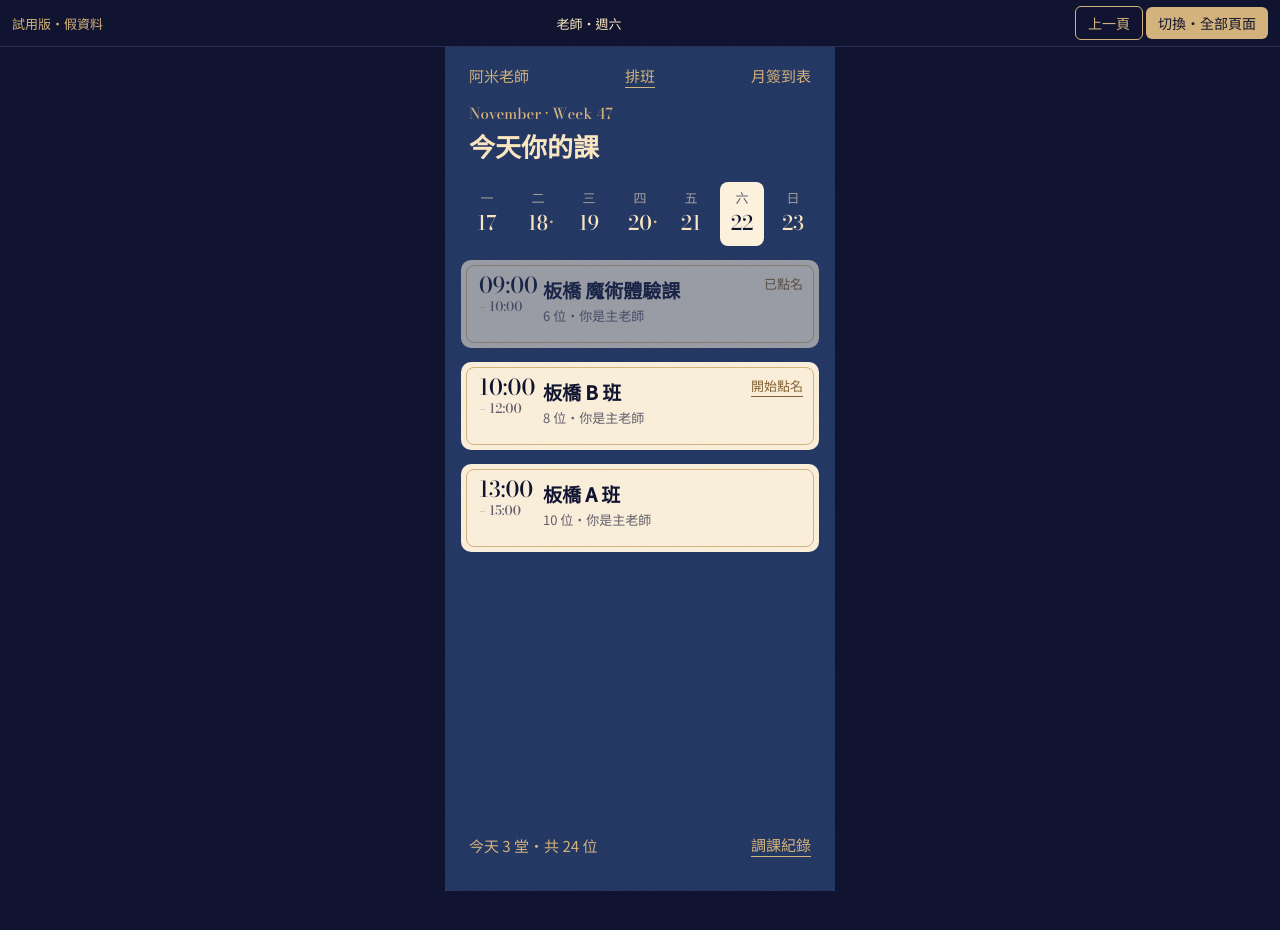
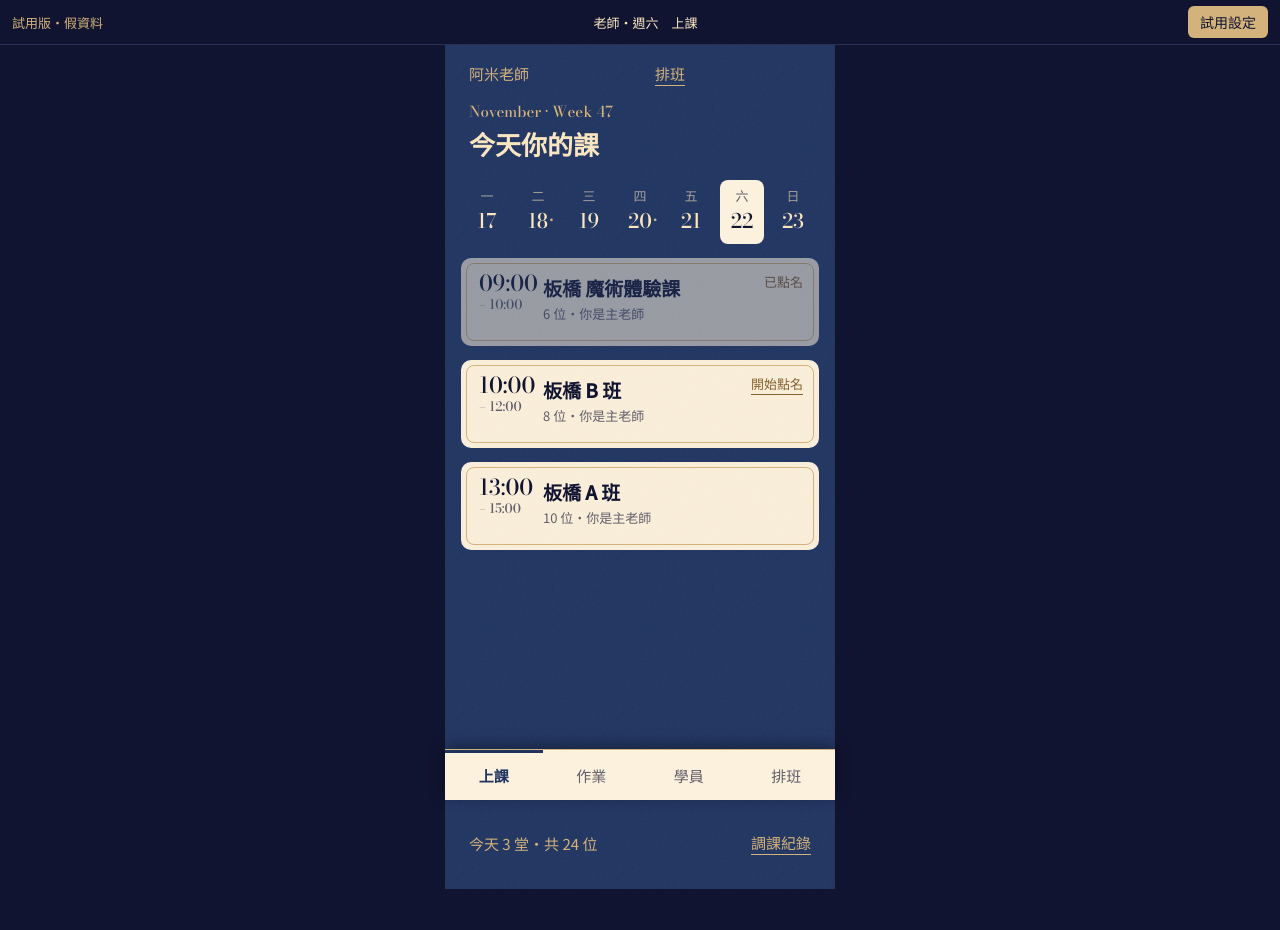
Before and after one commit to PETER-STM/senshi-teacher-demo, a plain HTML site: page index.html in a window 1280 px wide. Before the commit the page ends 891 px from the top, so only its background shows below. Drawn offline with nearby package versions, Linux system fonts and the light colour scheme; a web font is replaced by a local one.

Commit message:
試用版：底下固定分頁列（老師端 上課／作業／學員／排班／時數，家長端 聯絡簿／作業回饋／護照），子頁左上角回到同一個分頁，全部頁面收進試用設定
Co-Authored-By: Claude Opus 5.5 <noreply@anthropic.com>
Claude-Session: https://claude.ai/code/session_01StXzJbJmePRGLVaV3pg9Lr

```diff
--- a/index.html
+++ b/index.html
@@ -24,7 +24,7 @@ body{font-family:'LXGW WenKai TC','Noto Sans TC',serif;padding-left:max(0px,env(
 .mc.flip{animation:flip .35s ease-out}
 @keyframes flip{0%{transform:rotateY(90deg)}100%{transform:rotateY(0)}}
 @media (prefers-reduced-motion:reduce){.mc.flip{animation:none}}
-.toast{position:fixed;left:50%;bottom:calc(24px + env(safe-area-inset-bottom,0px));transform:translateX(-50%);z-index:30;max-width:calc(100% - 32px);
+.toast{position:fixed;left:50%;bottom:calc(80px + env(safe-area-inset-bottom,0px));transform:translateX(-50%);z-index:30;max-width:calc(100% - 32px);
   background:var(--paper);color:var(--ink);border:1.5px solid var(--gold-m);border-radius:10px;padding:10px 16px;font-size:15px;line-height:1.5;box-shadow:0 6px 18px rgba(0,0,0,.4)}
 .menu{position:fixed;inset:0;z-index:40;background:var(--ink);overflow-y:auto;
   padding:calc(20px + env(safe-area-inset-top,0px)) max(20px,env(safe-area-inset-right,0px)) 40px max(20px,env(safe-area-inset-left,0px))}
@@ -92,6 +92,13 @@ button:focus-visible,a:focus-visible{outline:2px solid var(--gold-l);outline-off
 .tK .asm{margin:8px 24px 0 44px;font-size:14px;line-height:1.8;color:var(--mut)}
 .tK .wkn{display:flex;justify-content:space-between;align-items:center;margin:10px 24px 0;font-size:15px;color:var(--mut)}
 .tK .wkn b{font:500 17px 'Bodoni Moda';color:var(--ink)}
+.tabs{position:fixed;left:0;right:0;bottom:0;z-index:20;max-width:390px;margin:0 auto;display:flex;background:var(--paper);border-top:1.5px solid var(--gold-m);padding-bottom:env(safe-area-inset-bottom,0px);box-shadow:0 -4px 14px rgba(0,0,0,.35)}
+.tabs button{flex:1;font:inherit;font-size:15px;padding:12px 0 14px;background:none;border:0;border-top:3px solid transparent;color:var(--mut);cursor:pointer}
+.tabs button[aria-current="page"]{color:var(--blue);border-top-color:var(--blue);font-weight:700}
+.wrap{padding-bottom:72px}
+html{scroll-padding-bottom:80px}
+.menu details{margin-top:18px;border-top:1px solid #2a2f55;padding-top:10px}
+.menu summary{color:var(--gold-m);cursor:pointer;font-size:15px}
 .tK{--blue:#1F3360;--ink:#111430;--violet:#2C1F4C;--gold-d:#946B38;--gold-m:#D3B27B;--gold-l:#F9E6C1;--paper:#FCF1DD;--gold-t:#84602F;--mut:#615E6B;--sub:#A29E9A;--line:#E6D6B6}
 .tK *{box-sizing:border-box;margin:0;padding:0}
 .tK .phone{width:390px;height:844px;overflow:hidden;position:relative}
@@ -659,7 +666,7 @@ button:focus-visible,a:focus-visible{outline:2px solid var(--gold-l);outline-off
 .tH .H2 .st.g{border-color:var(--gold-d);color:var(--gold-t);border-style:dashed}
 </style>
 
-<div class="bar"><span class="tag">試用版・假資料</span><span class="now" id="now"></span><span><button class="ghost" id="back" type="button">上一頁</button> <button id="all" type="button">切換・全部頁面</button></span></div>
+<div class="bar"><span class="tag">試用版・假資料</span><span class="now" id="now"></span><span><button id="all" type="button">試用設定</button></span></div>
 <div class="wrap"><div class="stage" id="stage">
 <section class="scr tK" data-s="K1" hidden><div class="phone felt" id="K1">
  <div class="sb">10:12<i>●●● ▲ ▮</i></div>
@@ -903,17 +910,19 @@ button:focus-visible,a:focus-visible{outline:2px solid var(--gold-l);outline-off
  <div class="leg">算到 11/16（平日班和週末班都算）。點一個人看每天明細；點某一天可以標記或取消遲到。</div>
 </div></section>
 </div></div>
+<nav class="tabs" id="tabs" aria-label="主選單" hidden></nav>
 
 <div class="menu" id="menu" hidden>
  <button class="x" type="button" id="close" style="font:inherit;background:none;border:1px solid var(--gold-m);color:var(--gold-m);border-radius:6px;padding:6px 12px">關閉</button>
  <h2>全部頁面</h2>
  <div class="ctl">
-  <div class="row"><span class="lab">身分</span><span class="seg2" id="roleSeg"><button type="button" data-r="teacher">老師</button><button type="button" data-r="asst">助教</button><button type="button" data-r="admin">管理者</button></span></div>
+  <div class="row"><span class="lab">身分</span><span class="seg2" id="roleSeg"><button type="button" data-r="teacher">老師</button><button type="button" data-r="asst">助教</button><button type="button" data-r="admin">管理者</button><button type="button" data-r="parent">家長</button></span></div>
   <div class="row"><span class="lab">今天</span><span class="seg2" id="daySeg"><button type="button" data-d="六">週六</button><button type="button" data-d="日">週日</button><button type="button" data-d="三">週三</button></span></div>
   <div class="ro" id="ro" hidden>今天沒有排到你的課：只能看，不能點名、不能改資料</div>
  </div>
  <div class="perm" id="perm"></div>
  <p style="margin-top:14px">上面可以切換「身分」和「今天是哪天」，看每個人看到什麼、能改什麼。建議從「這週的課」開始：點 B 班的「開始點名」，在點名牆點背面的牌就會翻成「到」。每頁能點的地方都可以點點看。</p>
+ <details><summary>全部頁面（只有試用版有，正式 app 用底下的分頁）</summary>
  <h3>老師：上課當天</h3>
  <a href="#k1">這週的課<small>課表</small></a>
  <a href="#k2">點名<small>點牌翻成到</small></a>
@@ -935,6 +944,7 @@ button:focus-visible,a:focus-visible{outline:2px solid var(--gold-l);outline-off
  <a href="#l3">聯絡簿<small>複習影片在最上面</small></a>
  <a href="#m3">作業回饋</a>
  <a href="#p1">魔術護照<small>草稿・集點卡</small></a>
+ </details>
 </div>
 
 <script>
@@ -948,7 +958,7 @@ function toast(msg){let t=document.querySelector('.toast');if(!t){t=document.cre
 function go(id){location.hash=id.toLowerCase()}
 function show(){const id=(location.hash.slice(1)||'k1').toUpperCase();let hit=false;
   document.querySelectorAll('.scr').forEach(s=>{const on=s.dataset.s===id;s.hidden=!on;hit=hit||on});
-  if(!hit)return go('k1');if(id==='R2'&&role!=='admin'){toast('月底時數只有管理者看得到');return go('k1')}document.getElementById('menu').hidden=true;window.scrollTo(0,0);fit()}
+  if(!hit)return go('k1');const w=where(id);if(w&&(w.side==='parent')!==(role==='parent')){if(role!=='parent')lastStaff=role;role=w.side==='parent'?'parent':lastStaff;applyState()}if(id==='R2'&&role!=='admin'){toast('月底時數只有管理者看得到');return go('k1')}document.getElementById('menu').hidden=true;window.scrollTo(0,0);nav(id);fit()}
 function fit(){const s=Math.min(1,document.documentElement.clientWidth/390);stage.style.transform=`scale(${s})`;const ph=document.querySelector('.scr:not([hidden]) .phone');stage.style.height=((ph?ph.offsetHeight:844)*s)+'px';stage.parentElement.style.height=''}
 function link(s,q,to,msg){$(s,q).forEach(e=>{e.dataset.go=to||'';e.addEventListener('click',ev=>{ev.stopPropagation();if(msg)toast(msg);if(to)setTimeout(()=>go(to),msg?900:0)})})}
 function tap(s,q,fn){$(s,q).forEach(e=>{e.classList.add('tap');e.addEventListener('click',ev=>{ev.stopPropagation();fn(e,ev)})})}
@@ -1023,10 +1033,9 @@ link('M3','.tot3 .goldt','P1');
 
 document.getElementById('all').onclick=()=>{document.getElementById('menu').hidden=false};
 document.getElementById('close').onclick=()=>{document.getElementById('menu').hidden=true};
-document.getElementById('back').onclick=()=>history.length>1?history.back():go('k1');
 // ── 身分和今天是哪天（試用版用上面的切換鈕換）──
-const ME={teacher:'阿米',asst:'小傑',admin:'小安'};
-const ROLE_LABEL={teacher:'老師',asst:'助教',admin:'管理者'};
+const ME={teacher:'阿米',asst:'小傑',admin:'小安',parent:''};
+const ROLE_LABEL={teacher:'老師',asst:'助教',admin:'管理者',parent:'家長'};
 let role='teacher',today='六'; // 試用版的「今天」：六＝11/22、日＝11/23、三＝11/19
 const DAYS='一二三四五六日',W1='11/17–23',W2='11/24–30',DATE=w=>(w===W1?17:24);
 // 班表：[週幾, 地點, 班, 開始, 結束, 主老師, [助教 1–2 位], 機動, 人數]
@@ -1166,19 +1175,39 @@ link('R2','.top span:first-child','K1');link('R2','.top span:last-child','', '
  link('P1','.top span:first-child','M3');link('P1','.pp-h .goldt','', '換獎品要到教室跟老師說（試用版沒做線上換）');
  tap('P1','.st1',e=>toast(e.querySelector('b').textContent+' 上了「'+e.querySelector('span').textContent+'」'));}
 // 上面的切換鈕
-const PERM={teacher:'<b>老師（阿米）</b><br>只看到自己排到的課。排到課的那天可以點名、寫聯絡簿；沒排到課的日子全部只能看。作業批改不限哪天。',
+const PERM={parent:'<b>家長（林小橙的媽媽）</b><br>只看自己小孩的聯絡簿、作業回饋、魔術護照；都只能看，不能改。',teacher:'<b>老師（阿米）</b><br>只看到自己排到的課。排到課的那天可以點名、寫聯絡簿；沒排到課的日子全部只能看。作業批改不限哪天。',
  asst:'<b>助教（小傑）</b><br>只看到自己排到的課。排到課的那天可以幫忙點名；聯絡簿由主老師寫；不能改學員資料。',
  admin:'<b>管理者（小安）</b><br>看得到全部的課，隨時可以改排班、學員資料、點數，修正點名紀錄，看每個人的月底時數。'};
 function applyState(){document.querySelectorAll('#roleSeg button').forEach(b=>b.setAttribute('aria-pressed',b.dataset.r===role));
   document.querySelectorAll('#daySeg button').forEach(b=>b.setAttribute('aria-pressed',b.dataset.d===today));
-  const ro=document.getElementById('ro');ro.hidden=!(role!=='admin'&&!hasToday());rDay=today;
+  const ro=document.getElementById('ro');ro.hidden=!(role!=='admin'&&role!=='parent'&&!hasToday());if(role!=='parent')lastStaff=role;rDay=today;
   document.getElementById('perm').innerHTML=PERM[role];document.getElementById('hoursLink').hidden=role!=='admin';
   renderK1();renderR1();renderR2();
   const cur=(location.hash.slice(1)||'k1').toUpperCase();if(cur==='R2'&&role!=='admin'){toast('月底時數只有管理者看得到');go('K1')}
-  document.getElementById('now').textContent=ROLE_LABEL[role]+'・'+'週'+today+(role!=='admin'&&!hasToday()?'（只能看）':'')}
+  const cur2=(location.hash.slice(1)||'k1').toUpperCase(),w2=where(cur2);if(w2&&(w2.side==='parent')!==(role==='parent'))go(TABS[role==='parent'?'parent':'staff'][0][1]);else nav(cur2)}
 document.querySelectorAll('#roleSeg button').forEach(b=>b.addEventListener('click',()=>{role=b.dataset.r;applyState();toast('現在是「'+ROLE_LABEL[role]+'」看到的畫面')}));
 document.querySelectorAll('#daySeg button').forEach(b=>b.addEventListener('click',()=>{today=b.dataset.d;applyState()}));
 
+
+// 導覽（11/18 使用者：點來點去不知道在哪）：底下固定分頁列，每個分頁最多兩層（首頁＋一層子頁）
+const TABS={staff:[['上課','K1',['K2','K3','L1','L2']],['作業','M1',['M2']],['學員','K7',['J2','K4','K5']],['排班','R1',[]],['時數','R2',[]]],
+ parent:[['聯絡簿','L3',[]],['作業回饋','M3',[]],['護照','P1',[]]]};
+const TITLE={K1:'今天的課',K2:'點名',K3:'補課・調課',L1:'這堂聯絡簿',L2:'個別回饋',M1:'作業批改',M2:'發送前預覽',K7:'月簽到表',J2:'學員資料',K4:'好幾週沒來',K5:'本週新生',R1:'排班',R2:'十一月時數',L3:'聯絡簿',M3:'作業回饋',P1:'魔術護照'};
+let lastStaff='teacher';
+function where(id){for(const k of ['staff','parent'])for(const t of TABS[k])if(t[1]===id||t[2].includes(id))return {side:k,tab:t,root:t[1]===id};return null}
+function relink(s,q,to,txt,msg){$(s,q).forEach(e=>{const c=e.cloneNode(true);if(txt!==undefined)c.textContent=txt;c.removeAttribute('data-go');c.classList.remove('tap');e.replaceWith(c)});if(to||msg)link(s,q,to,msg)}
+// 每個分頁的首頁：左上角不再是「‹ 回去」，只是標籤
+relink('K1','.top span:last-child','','');relink('K7','.top span:first-child','','十一月');relink('M1','.top span:first-child','','作業 3 / 8 份');
+relink('R1','.top span:first-child','','');relink('R2','.top span:first-child','','');
+relink('L3','.top span:first-child','','吳小禾');relink('M3','.top span:first-child','','林小橙');relink('P1','.top span:first-child','','林小橙');
+// 子頁一律回到同一個分頁的首頁或上一層，不跳到別的分頁
+relink('K4','.top span:first-child','K7','‹ 學員');relink('K5','.top span:first-child','K7','‹ 學員');
+relink('J2','.st','', undefined,'這裡會列出這位學員每一堂的聯絡簿');
+function nav(id){const w=where(id);const bar=document.getElementById('tabs');if(!w){bar.hidden=true;return}
+  const list=TABS[w.side].filter(t=>t[1]!=='R2'||role==='admin');bar.hidden=false;
+  bar.innerHTML=list.map(t=>`<button type="button" data-to="${t[1]}"${t===w.tab?' aria-current="page"':''}>${t[0]}</button>`).join('');
+  bar.querySelectorAll('button').forEach(b=>b.onclick=()=>go(b.dataset.to));
+  document.getElementById('now').textContent=ROLE_LABEL[role]+(role==='parent'?'':'・週'+today+(role!=='admin'&&!hasToday()?'（只能看）':''))+'　'+(w.root?w.tab[0]:w.tab[0]+' › '+TITLE[id])}
 addEventListener('hashchange',()=>{closeSheet();show()});addEventListener('resize',fit);applyState();show();fit();
 </script>
 
```
